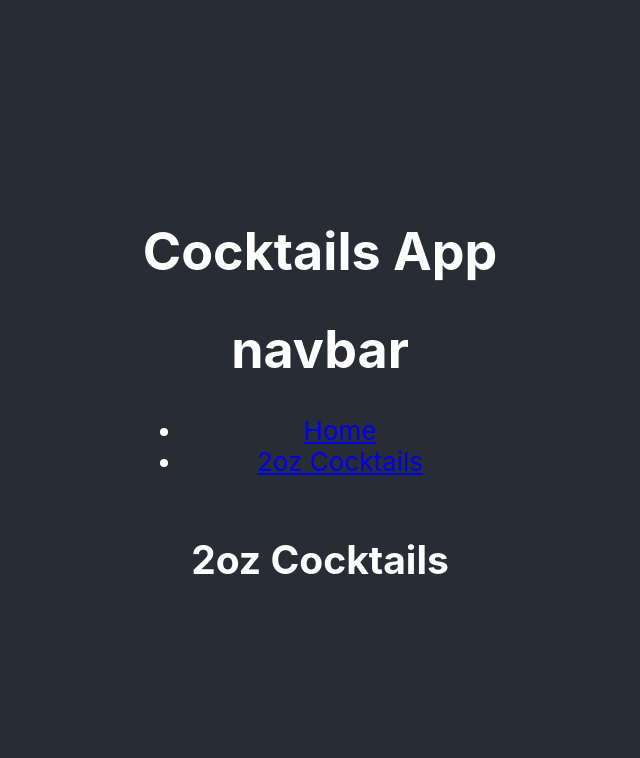
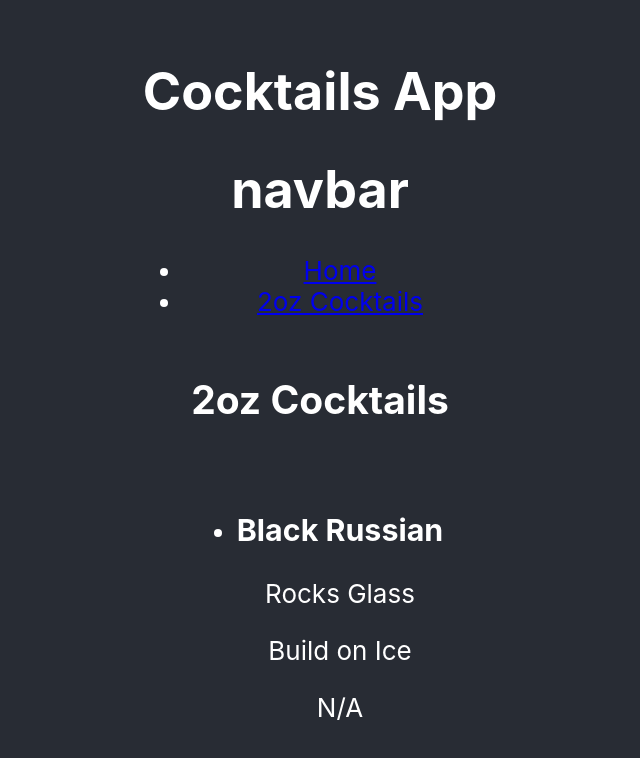
Before and after one commit to RickyFig17/Cocktails-App, a React (Create React App) app: page /two-oz-cocktails in a window 1280 px wide. Shown: the top 758 px of the page, without its empty margins (320-960 px from the left). Built offline with nearby package versions, Linux system fonts and the light colour scheme.

Commit message:
making drinks list

```diff
--- /dev/null
+++ b/src/CocktailList.js
@@ -0,0 +1,3 @@
+function CocktailList() {}
+
+export default CocktailList;
--- a/src/TwoOzCocktails.js
+++ b/src/TwoOzCocktails.js
@@ -1,7 +1,36 @@
 import React from "react";
 
 function TwoOzCocktails() {
-  return <h2>2oz Cocktails</h2>;
+  return (
+    <>
+      <h2>2oz Cocktails</h2>
+      <TwoOzCocktailsList />
+    </>
+  );
+}
+
+function TwoOzCocktailsList() {
+  const cocktails = [
+    {
+      name: "Black Russian",
+      glass: "Rocks Glass",
+      mixingMethod: "Build on Ice",
+      garnish: "N/A",
+    },
+  ];
+
+  return (
+    <ul>
+      {cocktails.map((cocktail, index) => (
+        <li key={index}>
+          <h3>{cocktail.name}</h3>
+          <p>{cocktail.glass}</p>
+          <p>{cocktail.mixingMethod}</p>
+          <p>{cocktail.garnish}</p>
+        </li>
+      ))}
+    </ul>
+  );
 }
 
 export default TwoOzCocktails;
```
